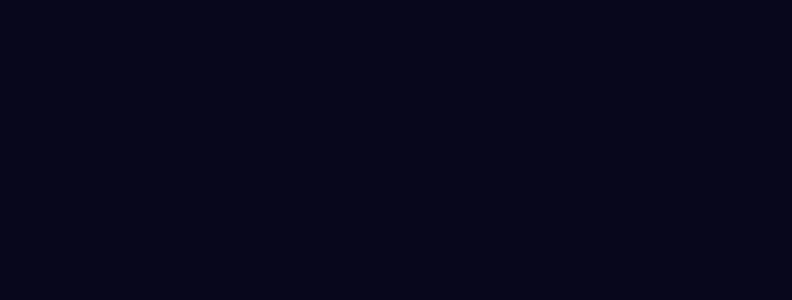
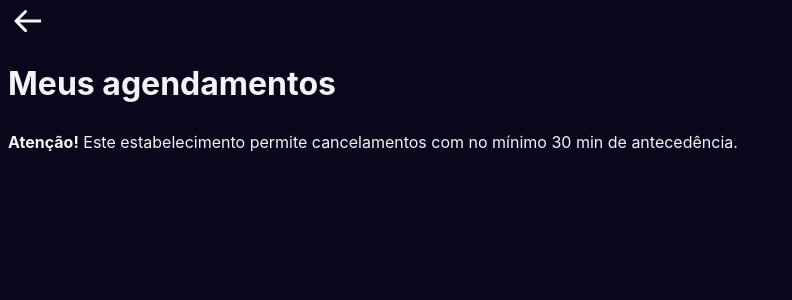
Before and after one commit to JRaamos/Sistema-de-Agendamento, a React (Vite) app in the folder front-end/: page /meus-agendamentos in a window 1280 px wide. Before the commit this address had no page. Shown: the top 300 px of the page, without its empty margins (0-792 px from the left). Built offline with nearby package versions, Linux system fonts and the light colour scheme.

Commit message:
feat: adiciona componente para verificar os agendamentos marcados

```diff
--- a/front-end/src/App.tsx
+++ b/front-end/src/App.tsx
@@ -4,6 +4,7 @@
 import AgendamentosProvider from "./context/AgendamentosProvider";
 import { useEffect } from "react";
 import MensageConclusão from "./components/MensageConclusão";
+import MeusAgendamentos from "./pages/MeusAgendamentos";
 
 function App() {
   useEffect(() => {
@@ -15,6 +16,7 @@
         <Routes>
           <Route path="/" element={<Home />} />
           <Route path="/agendamentos" element={<Agendamentos />} />
+          <Route path="/meus-agendamentos" element={<MeusAgendamentos />} />
         </Routes>
       </AgendamentosProvider>
     </div>
--- a/front-end/src/components/Services.tsx
+++ b/front-end/src/components/Services.tsx
@@ -10,7 +10,6 @@
     setDisableButton,
     setIsServicesSelected,
   }: any = useContext(AgendamentosContext);
-
   const renderServices = (target: any) => {
     if (target.checked) {
       setServicesSelected([...servicesSelected, target.value]);
--- a/front-end/src/pages/Agendamentos.tsx
+++ b/front-end/src/pages/Agendamentos.tsx
@@ -12,12 +12,14 @@
 import ptBR from "date-fns/locale/pt-BR";
 import MensagemPhone from "../components/MensagemPhone";
 import MensageConclusão from "../components/MensageConclusão";
+import { useNavigate } from "react-router-dom";
 
 function Agendamentos() {
   const [inputValue, setInputValue] = useState("");
   const [isName, setIsName] = useState(false);
   const [text, setText] = useState("");
   const [text2, setText2] = useState("");
+  const navigate = useNavigate();
   const [istext, setIsText] = useState(false);
   const [isDate, setIsDate] = useState(false);
   const [phone, setPhone] = useState("");
@@ -128,8 +130,12 @@
       rendleAgendamentos();
       setDisableButton(false);
       setIsAgendamentos(true);
+      setValues({ ...values, agendamentos: agendamentos });
       setIsPhone(true);
     }
+  };
+  const handleLocalStorange = () => {
+    localStorage.setItem("agendamentos", JSON.stringify(values));
   };
   return (
     <div className="container-agendamentos">
@@ -255,14 +261,11 @@
             />
           </label>
           <button
-            type="button"
             className="button-usuario"
             onClick={(e) => {
               e.preventDefault();
               handleButtonClick();
-              if (phone && values.phone) {
-                setDisableButton(false);
-              }
+              handleLocalStorange();
             }}
             disabled={disableButton}
           >
@@ -272,10 +275,17 @@
       )}
 
       {isMyAgendamentos && (
-        <div>
-          <button>Meus agendamentos</button>
+        <form>
+          <button
+            onClick={() => {
+              handleLocalStorange();
+              navigate("/meus-agendamentos");
+            }}
+          >
+            Meus agendamentos
+          </button>
           <button onClick={() => location.reload()}>Novo agendamento</button>
-        </div>
+        </form>
       )}
     </div>
   );
--- /dev/null
+++ b/front-end/src/pages/MeusAgendamentos.tsx
@@ -0,0 +1,86 @@
+import React, { useEffect, useState } from "react";
+import arrow from "../images/arrow-1.svg";
+import "../styles/meusAgendamentos.css";
+import { useNavigate } from "react-router-dom";
+import servicesJson from "../utils/services.json";
+import { format } from "date-fns";
+import ptBR from "date-fns/locale/pt-BR";
+
+function MeusAgendamentos() {
+  const navigate = useNavigate();
+  const [agendamentos, setAgendamentos] = useState([]);
+  const [servicesSelected, setServicesSelected] = useState([]);
+  const [price, setPrice] = useState(0);
+
+  useEffect(() => {
+    const values = localStorage.getItem("agendamentos");
+    if (values) {
+      const agendamentos = JSON.parse(values);
+      const inputDate = new Date(agendamentos.date);
+      const formattedDate = format(inputDate, "EEE, dd/MM/yyy", {
+        locale: ptBR,
+      });
+      console.log(formattedDate);
+
+      agendamentos.date = `${formattedDate} as ${agendamentos.hour}`;
+      setAgendamentos([agendamentos]);
+      setServicesSelected(agendamentos.services);
+    }
+  }, []);
+  useEffect(() => {
+    const priceComparacion = () => {
+      const services = servicesJson.filter((service) =>
+        servicesSelected.includes(service.services)
+      );
+      const price = services.map((service) => service.price);
+      const priceTotal = price.reduce((acc, current) => acc + current, 0);
+      setPrice(priceTotal);
+    };
+    priceComparacion();
+  }, [servicesSelected]);
+  return (
+    <div>
+      <button
+        onClick={() => navigate("/agendamentos")}
+        className="custom-button"
+      >
+        <img src={arrow} alt="arrow" className="button-image" />
+      </button>
+      <div>
+        <h1>Meus agendamentos</h1>
+        <div className="agendamentos-container">
+          {agendamentos &&
+            agendamentos.map((agendamento, index) => (
+              <div key={index} className="agendamento-card">
+                <div>
+                  <p>{agendamento.date}</p>
+                  <button>Cancelar</button>
+                </div>
+                <div>
+                  <div>
+                    <h3>{agendamento.name}</h3>
+                    {servicesSelected &&
+                      servicesSelected.map((service: any) => (
+                        <p key={service} className="services-selected">
+                          {service}
+                        </p>
+                      ))}
+                  </div>
+                  <div>
+                    <h3>R$ {`${price},00`}</h3>
+                  </div>
+                </div>
+              </div>
+            ))}
+        </div>
+      </div>
+      <div>
+        <p>
+          <strong>Atenção!</strong> Este estabelecimento permite cancelamentos
+          com no mínimo 30 min de antecedência.
+        </p>
+      </div>
+    </div>
+  );
+}
+export default MeusAgendamentos;
--- /dev/null
+++ b/front-end/src/styles/meusAgendamentos.css
@@ -0,0 +1,9 @@
+.custom-button {
+  background-color: transparent;
+  border: none;
+}
+
+.button-image {
+  height: auto;
+  width: 100%;
+}
```
Also changed, not shown: front-end/src/images/arrow-1.svg (added).
